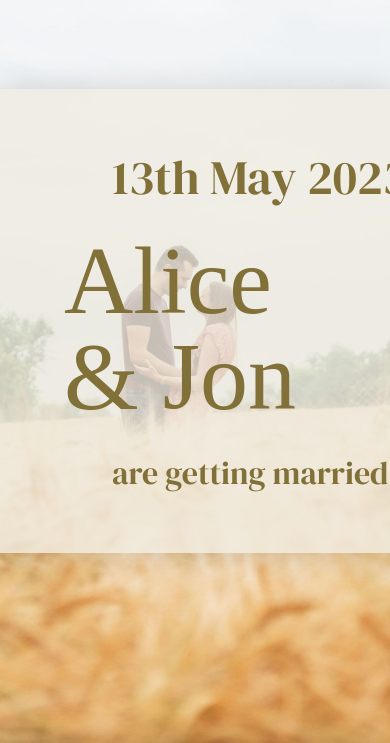
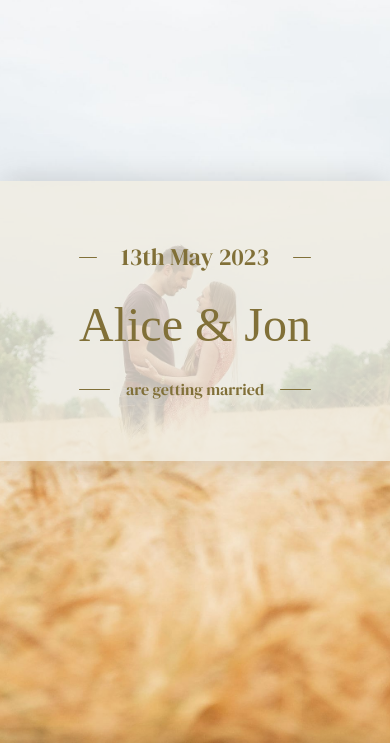
Before and after one commit to emilyswebsites/jon-and-alice, a Nuxt app: page / in a window 390 px wide. Shown: the part 101-844 px from the top of the page. Built offline with nearby package versions, Linux system fonts and the light colour scheme; a web font is replaced by a local one.

Commit message:
Make hero responsive

```diff
--- a/assets/styles/main.scss
+++ b/assets/styles/main.scss
@@ -41,7 +41,7 @@
   > {
     .linethrough__content {
       flex: 1 0 auto;
-      padding: 0 3rem;
+      padding: 0 1em;
     }
 
     :first-child, :last-child {
--- a/pages/index.vue
+++ b/pages/index.vue
@@ -117,7 +117,7 @@
 }
 
 .hero__banner {
-  padding: 4rem;
+  padding: 4rem 2rem;
   background-color: var(--clr-beige-light-translucent);
   box-shadow: var(--shadow-subtle);
 }
@@ -143,6 +143,7 @@
   font-family: var(--font-scripty);
   font-size: 6rem;
   margin: 2rem 0;
+  text-align: center;
 }
 
 .hero__subtitle {
@@ -226,4 +227,32 @@
 .event__additional-info {
   margin: 0;
 }
+
+@media screen and (max-width:768px) {
+  .hero__title {
+    font-size: 4rem;
+  }
+
+  .hero__date {
+    font-size: 2rem;
+  }
+
+  .hero__subtitle {
+    font-size: 1.5rem;
+  }
+}
+
+@media screen and (max-width:500px) {
+  .hero__title {
+    font-size: 3rem;
+  }
+
+  .hero__date {
+    font-size: 1.5rem;
+  }
+
+  .hero__subtitle {
+    font-size: 1rem;
+  }
+}
 </style>
```
